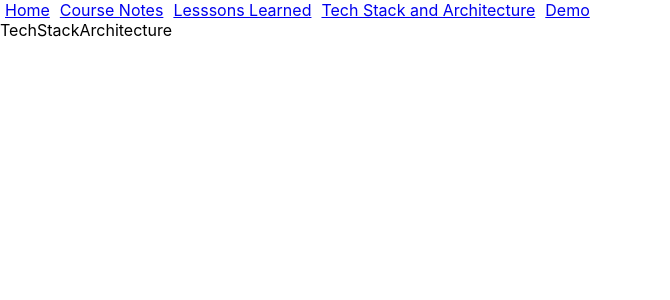
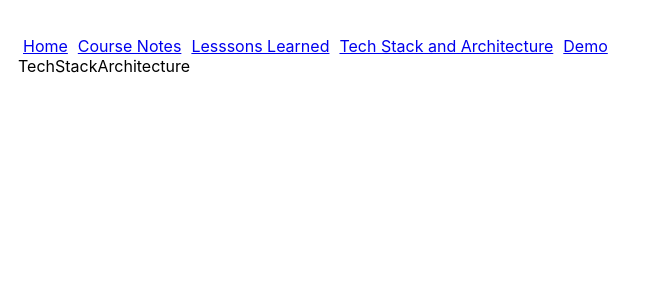
Before and after one commit to chelsialiu/showcase, a React (Create React App) app in the folder client/: page /tech-stack-architecture in a window 1280 px wide. Shown: the top 300 px of the page, without its empty margins (0-670 px from the left). Built offline with nearby package versions, Linux system fonts and the light colour scheme.

Commit message:
A bit prettier nav

```diff
--- a/client/src/App.js
+++ b/client/src/App.js
@@ -4,6 +4,7 @@
 import LessonsLearned from "./pages/lessons-learned";
 import TechStackArchitecture from "./pages/tech-stack-architecture";
 import Demo from "./pages/demo";
+import { Flex, Box } from "@chakra-ui/react";
 
 function App() {
   const padding = {
@@ -11,6 +12,21 @@
   };
 
   return (
+    <Flex
+      as="nav"
+      align="center"
+      justify="space-between"
+      wrap="wrap"
+      w="100%"
+      p={8}
+      bg={["white"]}
+      boxShadow="lg"
+      zIndex="3"
+      minH="95px"
+      h={{ base: "15vw", md: "12vw", lg: "9vw", xl: "6vw" }}
+      position="fixed"
+    >
+      <Box w="100%" p="10px">
         <Router>
           <div>
             <Link style={padding} to="/home">
@@ -48,6 +64,8 @@
             </Route>
           </Switch>
         </Router>
+      </Box>
+    </Flex>
   );
 }
 
```
Lines whose indentation alone changed are shown as unchanged.
